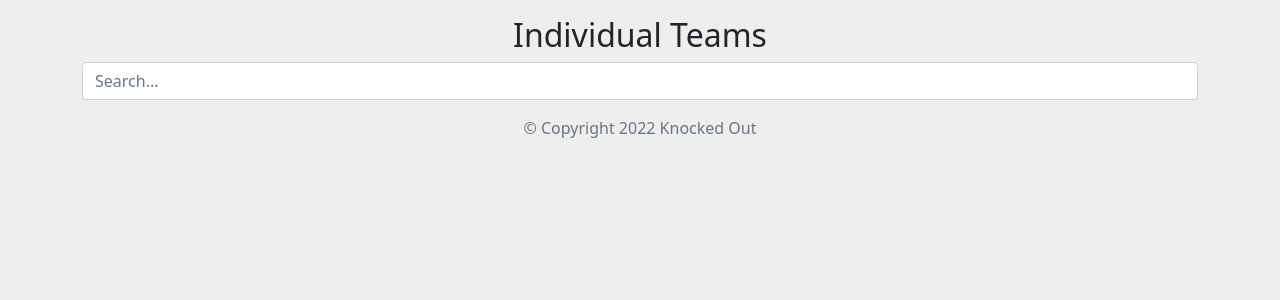
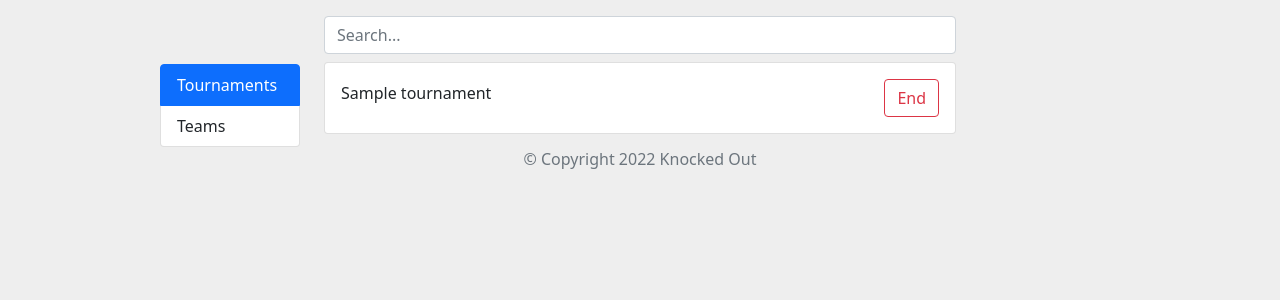
Before and after one commit to mwmitch2/knocked-out, a Node server app: page /admin in a window 1280 px wide. Shown: the part 56-356 px from the top of the page. Run offline with Node 20, Linux system fonts and the light colour scheme; tables that the repository leaves empty hold one stand-in row (values such as "Sample post"); some libraries are stand-ins or nearby versions.

Commit message:
changes to admin components

```diff
--- a/public/stylesheets/admin.css
+++ b/public/stylesheets/admin.css
@@ -1,10 +1,3 @@
-.deleteBtn {
-    visibility: hidden;
-}
-
-.team-listItem:hover > .deleteBtn {
-    visibility: visible;
-}
 
 .list-group li {
     margin-bottom: 12px;
@@ -26,8 +19,3 @@
 .center {
     text-align: center;
 }
-
-.team-listItem:hover{
-    box-shadow: 5px 6px 6px 2px #e9ecef;
-    transform: scale(1.05);
-}
--- a/routes/index.js
+++ b/routes/index.js
@@ -74,7 +74,10 @@
 router.get('/admin', function(req, res) {
     User.find({ role:"team"}, function (err, teams) {
         if(err) console.log(err)
-        res.render('admin', {"teams": teams})
+        Tournament.find({ }, function(err, tournaments) {
+            if(err) console.log(err)
+            res.render('admin', {"teams": teams, "tournaments": tournaments})
+        })
     })
 })
 
@@ -98,10 +101,16 @@
     }
 })
 
-router.post('/admin', function(req, res) {
+router.post('/delete-team', function(req, res) {
     var teamName = req.body.teamName;
     User.collection.deleteOne({ teamName: teamName });
     res.redirect('/admin');
 })
 
+router.post('/end-tournament', function(req, res) {
+    var tournamentName = req.body.name;
+    User.collection.deleteOne({ name: tournamentName });
+    res.redirect('/admin');
+})
+
 module.exports = router;
--- a/views/admin.ejs
+++ b/views/admin.ejs
@@ -2,57 +2,109 @@
     <%- include('./partials/header') %>
 
         <body>
-    <div class="container mt-5">
-        <h2 class="center">Individual Teams</h2>
-        <input class="form-control" id="team-search" type="text" placeholder="Search...">
-        <div class="mt-3">
-
+            <div class="mt-5">
+                <div class="w-75 mx-auto">
+                    <div role="tabpanel" class="row">
+                        <div class="col-2 mt-5">
+                            <!-- List group -->
+                            <div class="list-group" id="tab-list" role="tablist">
+                                <a class="list-group-item list-group-item-action active" data-bs-toggle="list"
+                                    href="#tournament" role="tab" id="tournament-tab">Tournaments</a>
+                                <a class="list-group-item list-group-item-action" data-bs-toggle="list" href="#team"
+                                    role="tab" id="team-tab">Teams</a>
+                            </div>
+                        </div>
+                        <div class="col-8">
+                            <input class="form-control mb-2" id="search" type="text" placeholder="Search...">
+                            <!-- Tab panes -->
+                            <div class="tab-content">
+                                <div class="tab-pane active" id="tournament" role="tabpanel">
                                     <ul class="list-group" id="list-container">
-                <% teams.forEach(function(team) { %>
-                <li class="list-group-item p-3 team-listItem" id="<%= team.teamName %>-listItem"><span class="middle">
-                        <%= team.teamName %>
+                                        <% tournaments.forEach(function(tournament) { %>
+                                            <li class="list-group-item p-3 tournament-listItem"
+                                                id="<%= tournament.name %>-listItem"><span class="middle">
+                                                    <%= tournament.name %>
                                                 </span>
-                    <button type="button" id="<%= team.teamName %>-btn"
-                        class="btn btn-outline-danger float-end deleteBtn" data-bs-toggle="modal"
-                        data-bs-target="#deleteModal" value="<%= team.teamName %>"
-                        onclick="executeModal(this)">Delete</button>
+                                                <button type="button" id="<%= tournament.name %>-btn"
+                                                    class="btn btn-outline-danger float-end endBtn"
+                                                    data-bs-toggle="modal" data-bs-target="#endModal"
+                                                    value="<%= tournament.name %>"
+                                                    onclick="endTournament(this)">End</button>
                                             </li>
                                             <% }) %>
                                     </ul>
                                 </div>
-
+                                <div class="tab-pane" id="team" role="tabpanel">
+                                    <ul class="list-group" id="list-container">
+                                        <% teams.forEach(function(team) { %>
+                                            <li class="list-group-item p-3 team-listItem"
+                                                id="<%= team.teamName %>-listItem"><span class="middle">
+                                                    <%= team.teamName %>
+                                                </span>
+                                                <button type="button" id="<%= team.teamName %>-btn"
+                                                    class="btn btn-outline-danger float-end deleteBtn"
+                                                    data-bs-toggle="modal" data-bs-target="#deleteModal"
+                                                    value="<%= team.teamName %>"
+                                                    onclick="deleteTeam(this)">Delete</button>
+                                            </li>
+                                            <% }) %>
+                                    </ul>
+                                </div>
+                            </div>
+                        </div>
+                    </div>
+                </div>
             </div>
 
             <!-- sets team name for modal delete confirmation popup and for form input value -->
             <script type="text/javascript">
-        function executeModal(element) {
+                function endTournament(element) {
+                    var name = element.value;
+                    $('#confirm-end-msg').html(`Are you sure you want to end tournament <span class="text-danger">${name}</span>? This action cannot be undone.`);
+                    $('#modal-tournamentName').val(name);
+                }
+
+                function deleteTeam(element) {
                     var name = element.value;
                     $('#confirm-delete-msg').html(`Are you sure you want to delete team <span class="text-danger">${name}</span>? This action cannot be undone.`);
                     $('#modal-teamName').val(name);
                 }
             </script>
+            <script>
+                $(document).ready(function () {
+                    $('a[data-bs-toggle="list"]').on('show.bs.tab', function (e) {
+                        localStorage.setItem('activeTab', $(e.target).attr('href'));
+                    });
+                    var activeTab = localStorage.getItem('activeTab');
+                    if (activeTab) {
+                        $('#tab-list a[href="' + activeTab + '"]').tab('show');
+                    }
+                });
+            </script>
 
             <!-- filters teams based on term in search bar -->
             <script type="text/javascript">
                 $(function () {
-            $('#team-search').on('keyup', function () {
-                var searchterm = $(this).val().toLowerCase();
-                $('.team-listItem').filter(function () {
-                    $(this).toggle($(this).text().toLowerCase().indexOf(searchterm) > -1)
+                    $('#search').on('keyup', function () {
+                        var searchTerm = $(this).val().toLowerCase();
+                        $('.team-listItem,.tournament-listItem').filter(function () {
+                            $(this).toggle($(this).text().toLowerCase().indexOf(searchTerm) > -1)
                         });
                     });
                 });
             </script>
 
-    <form action="/admin" method="post">
-        <!-- Modal -->
-        <div class="modal fade" id="deleteModal" data-bs-backdrop="static" data-bs-keyboard="false" tabindex="-1"
-            aria-labelledby="deleteModalLabel" aria-hidden="true">
+            <!-- Delete Team Form -->
+            <form action="/delete-team" method="post">
+                <!-- Delete Team Modal -->
+                <div class="modal fade" id="deleteModal" data-bs-backdrop="static" data-bs-keyboard="false"
+                    tabindex="-1" aria-labelledby="deleteModalLabel" aria-hidden="true">
                     <div class="modal-dialog">
                         <div class="modal-content">
                             <div class="modal-header">
                                 <h5 class="modal-title" id="deleteModalLabel">Delete Confirmation</h5>
-                        <button type="button" class="btn-close" data-bs-dismiss="modal" aria-label="Close"></button>
+                                <button type="button" class="btn-close" data-bs-dismiss="modal"
+                                    aria-label="Close"></button>
                             </div>
                             <div class="modal-body" id="modal-body">
                                 <h8 id="confirm-delete-msg">
@@ -69,6 +121,33 @@
                 </div>
             </form>
 
+            <!-- End Tournament Form -->
+            <form action="/end-tournament" method="post">
+                <!-- End Tournament Modal -->
+                <div class="modal fade" id="endModal" data-bs-backdrop="static" data-bs-keyboard="false" tabindex="-1"
+                    aria-labelledby="endModalLabel" aria-hidden="true">
+                    <div class="modal-dialog">
+                        <div class="modal-content">
+                            <div class="modal-header">
+                                <h5 class="modal-title" id="endModalLabel">End Tournament Confirmation</h5>
+                                <button type="button" class="btn-close" data-bs-dismiss="modal"
+                                    aria-label="Close"></button>
+                            </div>
+                            <div class="modal-body" id="modal-body">
+                                <h8 id="confirm-end-msg">
+                                    <!-- Are you sure you want to end tournament someTournament? This action cannot be undone. -->
+                                </h8>
+                            </div>
+                            <div class="modal-footer">
+                                <input type="hidden" id="modal-tournamentName" name="tournamentName" value="">
+                                <button type="button" class="btn btn-secondary" data-bs-dismiss="modal">Cancel</button>
+                                <button type="submit" class="btn btn-danger" id="end-confirm-btn">End</button>
+                            </div>
+                        </div>
+                    </div>
+                </div>
+            </form>
+
 
             <link rel="stylesheet" href="/stylesheets/admin.css">
         </body>
```
Lines whose indentation alone changed are shown as unchanged.
